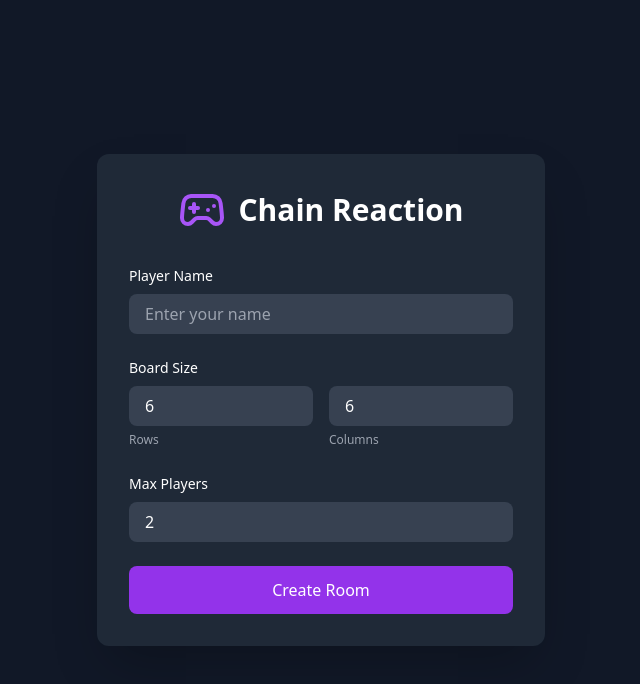
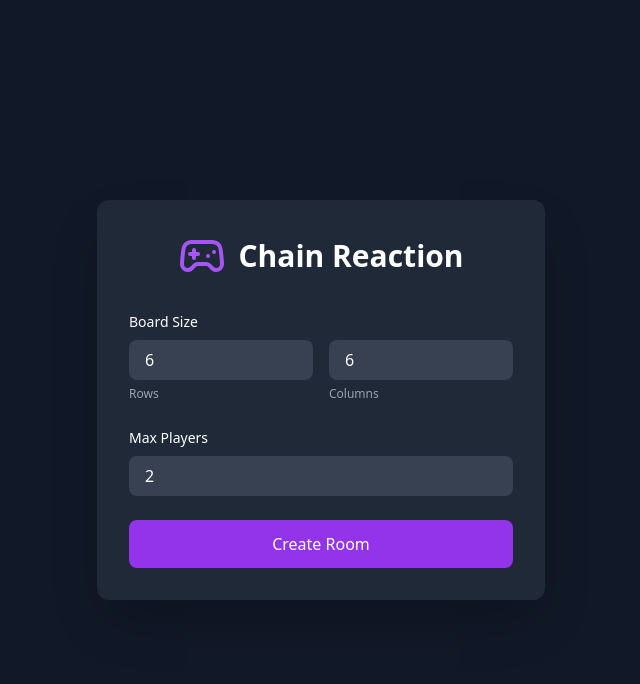
Before and after one commit to zengarv/Chain-Reaction, a React (Vite) app: page / in a window 1280 px wide. Shown: the top 684 px of the page, without its empty margins (319-959 px from the left). Built offline with nearby package versions, Linux system fonts and the light colour scheme.

Commit message:
Removed requirement for Player Name at the Landing Page

```diff
--- a/src/components/LandingPage.tsx
+++ b/src/components/LandingPage.tsx
@@ -6,12 +6,10 @@ import { motion } from 'framer-motion';
 
 const LandingPage: React.FC = () => {
   const navigate = useNavigate();
-  const [playerName, setPlayerName] = useState('');
   const [boardSize, setBoardSize] = useState({ rows: 6, cols: 6 });
   const [maxPlayers, setMaxPlayers] = useState(2);
 
   const createRoom = () => {
-    if (!playerName.trim()) return;
     const roomId = nanoid(10);
     navigate(`/room/${roomId}`, {
       state: { isAdmin: true, settings: { boardSize, maxPlayers } }
@@ -74,19 +72,6 @@ const LandingPage: React.FC = () => {
 
         <div className="space-y-6">
           <motion.div variants={itemVariants}>
-            <label className="block text-sm font-medium mb-2">Player Name</label>
-            <motion.input
-              type="text"
-              value={playerName}
-              onChange={(e) => setPlayerName(e.target.value)}
-              className="w-full px-4 py-2 bg-gray-700 rounded-lg focus:ring-2 focus:ring-purple-500"
-              placeholder="Enter your name"
-              whileFocus={{ scale: 1.02 }}
-              transition={{ type: "spring", stiffness: 300 }}
-            />
-          </motion.div>
-
-          <motion.div variants={itemVariants}>
             <label className="block text-sm font-medium mb-2">Board Size</label>
             <div className="grid grid-cols-2 gap-4">
               <motion.div whileHover={{ scale: 1.02 }}>
@@ -129,7 +114,6 @@ const LandingPage: React.FC = () => {
 
           <motion.button
             onClick={createRoom}
-            disabled={!playerName.trim()}
             className="w-full py-3 bg-purple-600 hover:bg-purple-700 rounded-lg font-medium
                      disabled:opacity-50 disabled:cursor-not-allowed transition-colors"
             variants={itemVariants}
```
